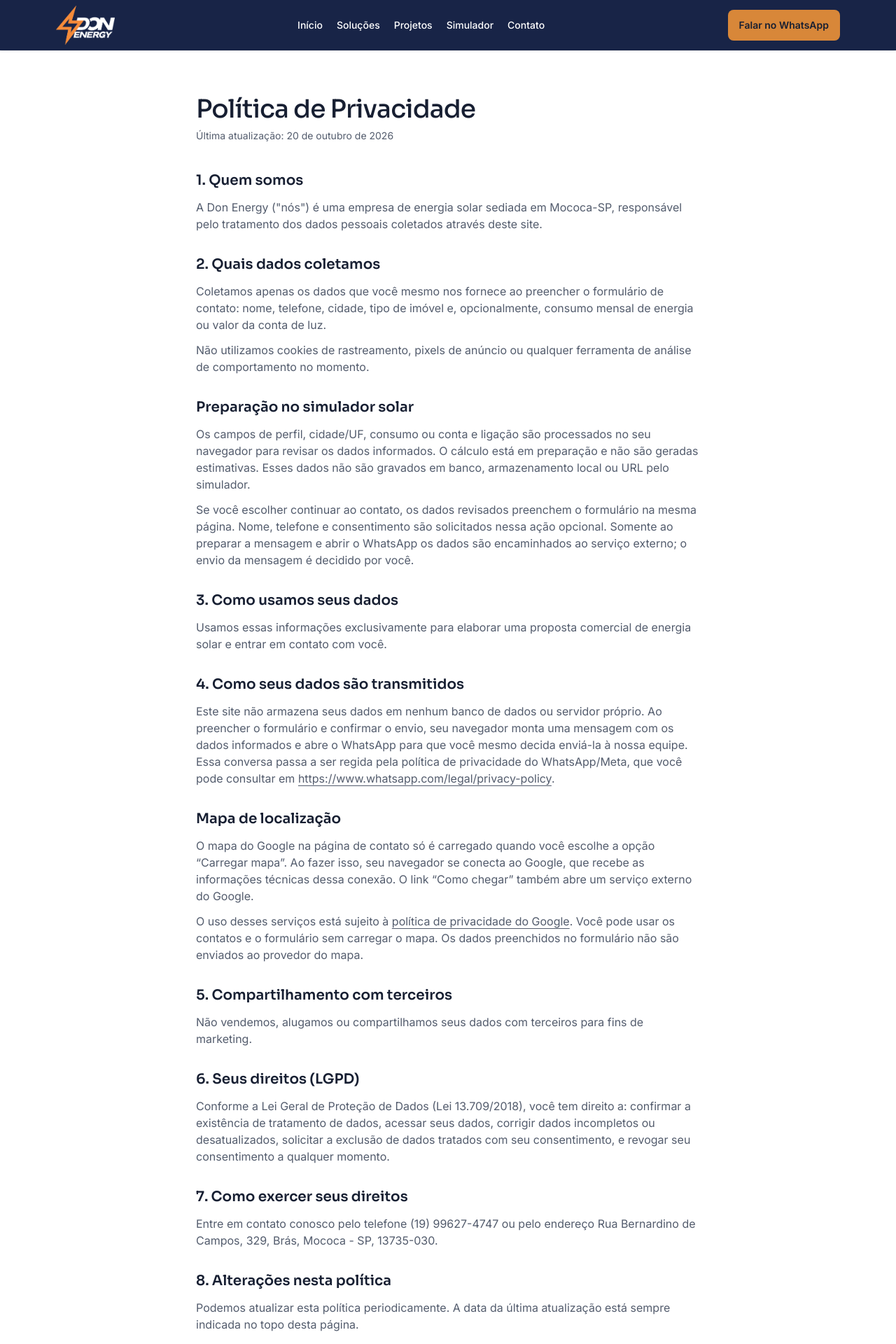
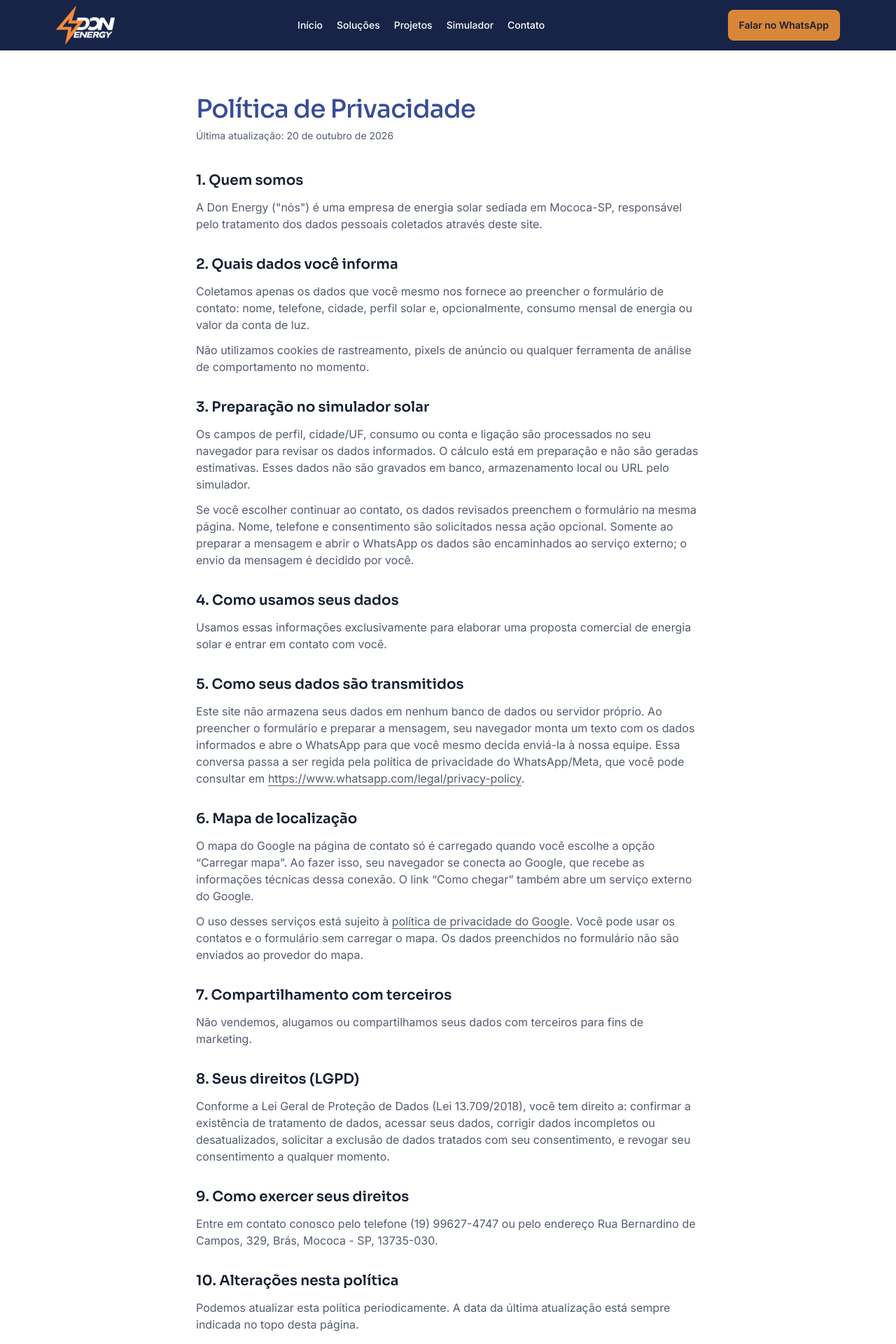
Before and after one commit to JoaoVictorCologi/don-energy, a Next.js app: page /privacidade in a window 1280 px wide. Shown: the top 1920 px of the page at 70% size. Built offline with nearby package versions, Linux system fonts and the light colour scheme.

Commit message:
fix: consolidar privacidade e acessibilidade das páginas existentes

```diff
--- a/app/globals.css
+++ b/app/globals.css
@@ -141,7 +141,7 @@ body {
   :root { --header-logo-size: 3.5rem; }
 }
 
-:where(a, button, input, [role="checkbox"], [role="radio"]):focus-visible {
+:where(a, button, input, select, textarea, summary, [role="checkbox"], [role="radio"]):focus-visible {
   outline: 3px solid currentColor;
   outline-offset: 4px;
 }
--- a/app/privacidade/page.tsx
+++ b/app/privacidade/page.tsx
@@ -21,7 +21,7 @@ export default function Privacidade() {
   return (
     <main id="conteudo" tabIndex={-1} className="flex-1">
       <article className="mx-auto max-w-3xl px-6 py-16">
-        <h1 className="font-heading text-3xl font-medium text-brand-blue tracking-tight text-foreground sm:text-4xl">
+        <h1 className="font-heading text-3xl font-medium text-brand-blue tracking-tight sm:text-4xl">
           Política de Privacidade
         </h1>
         <p className="mt-2 text-sm text-muted-foreground">
@@ -42,12 +42,12 @@ export default function Privacidade() {
 
           <section>
             <h2 className="font-heading text-xl font-semibold text-foreground">
-              2. Quais dados coletamos
+              2. Quais dados você informa
             </h2>
             <p className="mt-3 text-muted-foreground">
               Coletamos apenas os dados que você mesmo nos fornece ao
               preencher o formulário de contato: nome, telefone, cidade,
-              tipo de imóvel e, opcionalmente, consumo mensal de energia ou
+              perfil solar e, opcionalmente, consumo mensal de energia ou
               valor da conta de luz.
             </p>
             <p className="mt-3 text-muted-foreground">
@@ -57,14 +57,14 @@ export default function Privacidade() {
           </section>
 
           <section>
-            <h2 className="font-heading text-xl font-semibold text-foreground">Preparação no simulador solar</h2>
+            <h2 className="font-heading text-xl font-semibold text-foreground">3. Preparação no simulador solar</h2>
             <p className="mt-3 text-muted-foreground">Os campos de perfil, cidade/UF, consumo ou conta e ligação são processados no seu navegador para revisar os dados informados. O cálculo está em preparação e não são geradas estimativas. Esses dados não são gravados em banco, armazenamento local ou URL pelo simulador.</p>
             <p className="mt-3 text-muted-foreground">Se você escolher continuar ao contato, os dados revisados preenchem o formulário na mesma página. Nome, telefone e consentimento são solicitados nessa ação opcional. Somente ao preparar a mensagem e abrir o WhatsApp os dados são encaminhados ao serviço externo; o envio da mensagem é decidido por você.</p>
           </section>
 
           <section>
             <h2 className="font-heading text-xl font-semibold text-foreground">
-              3. Como usamos seus dados
+              4. Como usamos seus dados
             </h2>
             <p className="mt-3 text-muted-foreground">
               Usamos essas informações exclusivamente para elaborar uma
@@ -75,12 +75,12 @@ export default function Privacidade() {
 
           <section>
             <h2 className="font-heading text-xl font-semibold text-foreground">
-              4. Como seus dados são transmitidos
+              5. Como seus dados são transmitidos
             </h2>
             <p className="mt-3 text-muted-foreground">
               Este site não armazena seus dados em nenhum banco de dados ou
-              servidor próprio. Ao preencher o formulário e confirmar o
-              envio, seu navegador monta uma mensagem com os dados
+              servidor próprio. Ao preencher o formulário e preparar a
+              mensagem, seu navegador monta um texto com os dados
               informados e abre o WhatsApp para que você mesmo decida
               enviá-la à nossa equipe. Essa conversa passa a ser regida pela
               política de privacidade do WhatsApp/Meta, que você pode
@@ -99,7 +99,7 @@ export default function Privacidade() {
 
           <section>
             <h2 className="font-heading text-xl font-semibold text-foreground">
-              Mapa de localização
+              6. Mapa de localização
             </h2>
             <p className="mt-3 text-muted-foreground">
               O mapa do Google na página de contato só é carregado quando você escolhe a opção “Carregar mapa”. Ao fazer isso, seu navegador se conecta ao Google, que recebe as informações técnicas dessa conexão. O link “Como chegar” também abre um serviço externo do Google.
@@ -111,7 +111,7 @@ export default function Privacidade() {
 
           <section>
             <h2 className="font-heading text-xl font-semibold text-foreground">
-              5. Compartilhamento com terceiros
+              7. Compartilhamento com terceiros
             </h2>
             <p className="mt-3 text-muted-foreground">
               Não vendemos, alugamos ou compartilhamos seus dados com
@@ -121,7 +121,7 @@ export default function Privacidade() {
 
           <section>
             <h2 className="font-heading text-xl font-semibold text-foreground">
-              6. Seus direitos (LGPD)
+              8. Seus direitos (LGPD)
             </h2>
             <p className="mt-3 text-muted-foreground">
               Conforme a Lei Geral de Proteção de Dados (Lei 13.709/2018),
@@ -135,7 +135,7 @@ export default function Privacidade() {
 
           <section>
             <h2 className="font-heading text-xl font-semibold text-foreground">
-              7. Como exercer seus direitos
+              9. Como exercer seus direitos
             </h2>
             <p className="mt-3 text-muted-foreground">
               Entre em contato conosco pelo telefone {contato.telefoneExibicao}{" "}
@@ -146,7 +146,7 @@ export default function Privacidade() {
 
           <section>
             <h2 className="font-heading text-xl font-semibold text-foreground">
-              8. Alterações nesta política
+              10. Alterações nesta política
             </h2>
             <p className="mt-3 text-muted-foreground">
               Podemos atualizar esta política periodicamente. A data da
--- a/components/foto-acervo.tsx
+++ b/components/foto-acervo.tsx
@@ -1,6 +1,9 @@
 import Image from "next/image";
+import { fotosAcervo } from "@/lib/fotos-data";
 
 // Seleção para composição. O número do arquivo não define o perfil da obra.
-export function FotoAcervo({ numero, className = "", sizes = "(min-width: 1200px) 550px, (min-width: 768px) 45vw, 100vw" }: { numero: string; className?: string; sizes?: string }) {
-  return <Image src={"/obras/otimizadas/obra-" + numero + "-640.webp"} width={640} height={640} sizes={sizes} alt="Módulos solares sobre uma cobertura, em fotografia do acervo Don Energy" className={"aspect-[3/2] w-full rounded-md object-cover " + className} loading="lazy" />;
+export function FotoAcervo({ numero, className = "", loading = "lazy", sizes = "(min-width: 1200px) 550px, (min-width: 768px) 45vw, 100vw" }: { numero: string; className?: string; loading?: "eager" | "lazy"; sizes?: string }) {
+  const foto = fotosAcervo.find(item => item.numero === numero);
+  if (!foto) throw new Error("Fotografia do acervo não encontrada: " + numero);
+  return <Image src={"/obras/otimizadas/obra-" + numero + "-640.webp"} width={640} height={640} sizes={sizes} alt={foto.alt} className={"aspect-[3/2] w-full rounded-md object-cover " + className} loading={loading} />;
 }
--- a/components/menu-mobile.tsx
+++ b/components/menu-mobile.tsx
@@ -1,12 +1,14 @@
 "use client";
 
 import { Menu, X } from "lucide-react";
+import { usePathname } from "next/navigation";
 import { Popover, PopoverClose, PopoverContent, PopoverTrigger } from "@/components/ui/popover";
 import { buildWhatsAppUrl } from "@/lib/whatsapp";
 
 type Props = { open: boolean; onOpenChange: (open: boolean) => void; links: ReadonlyArray<{ href: string; label: string }> };
 
 export function MenuMobile({ open, onOpenChange, links }: Props) {
+  const pathname = usePathname();
   return (
         <Popover open={open} onOpenChange={onOpenChange} modal="trap-focus">
           <PopoverTrigger aria-label={open ? "Fechar menu" : "Abrir menu"} className="flex size-11 items-center justify-center rounded-md border border-white/40 md:hidden">
@@ -15,7 +17,7 @@ export function MenuMobile({ open, onOpenChange, links }: Props) {
           <PopoverContent aria-label="Menu de navegação" align="end" className="w-56 md:hidden">
             <PopoverClose className="flex min-h-11 items-center justify-center rounded-md text-sm font-medium hover:bg-muted">Fechar menu</PopoverClose>
             <nav aria-label="Navegação no celular" className="flex flex-col gap-1">
-              {links.map((link) => <a key={link.href} href={link.href} onClick={() => onOpenChange(false)} className="flex min-h-11 items-center rounded-md px-3 text-sm font-medium hover:bg-muted">{link.label}</a>)}
+              {links.map((link) => <a key={link.href} href={link.href} aria-current={pathname === link.href || (link.href === "/servicos/" && pathname.startsWith("/servicos/")) ? "page" : undefined} onClick={() => onOpenChange(false)} className="flex min-h-11 items-center rounded-md px-3 text-sm font-medium hover:bg-muted">{link.label}</a>)}
               <a href={buildWhatsAppUrl()} target="_blank" rel="noopener noreferrer" onClick={() => onOpenChange(false)} className="flex min-h-11 items-center rounded-md bg-brand-orange px-3 text-sm font-semibold text-brand-ink">Falar no WhatsApp</a>
             </nav>
           </PopoverContent>
```
